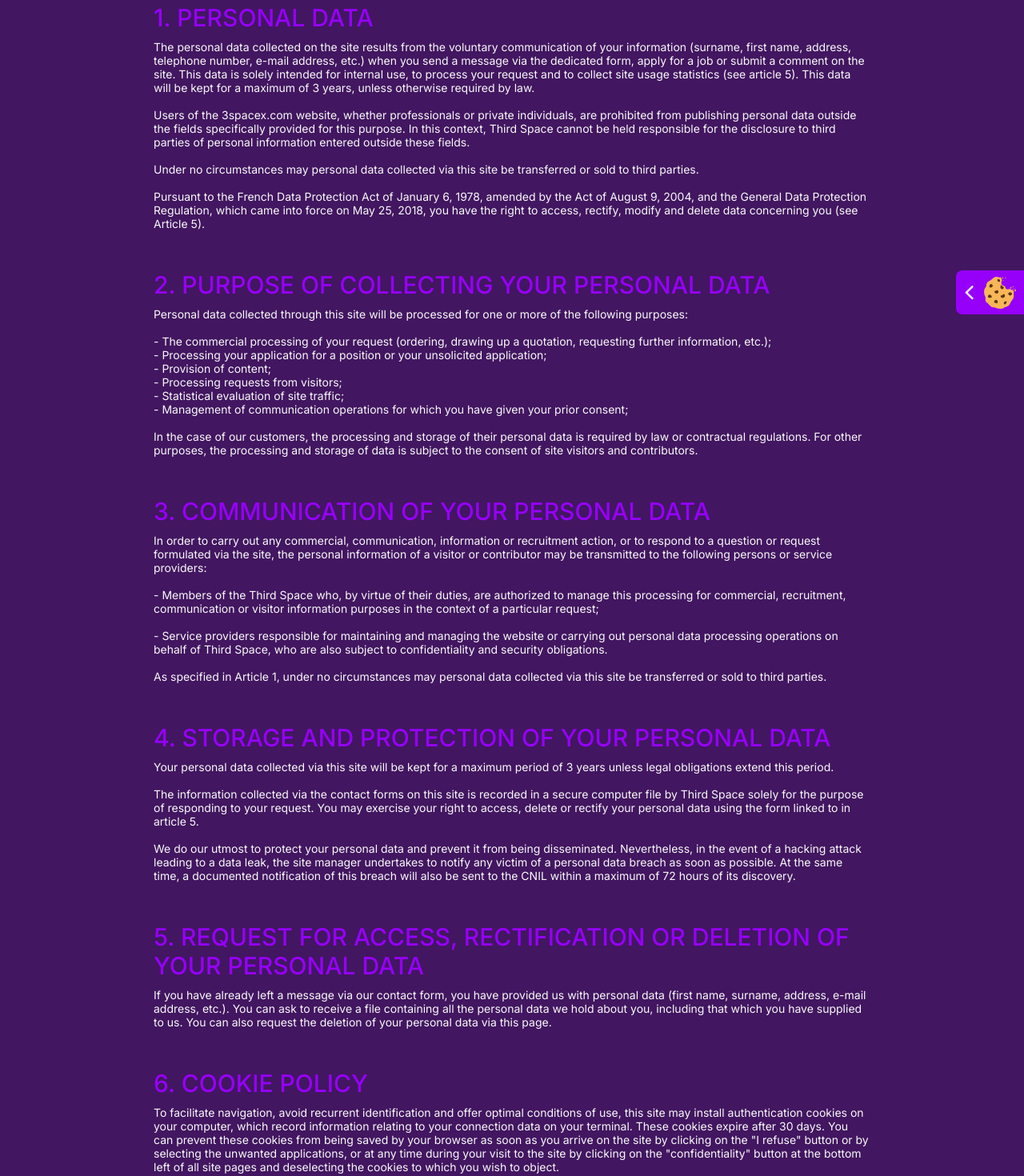
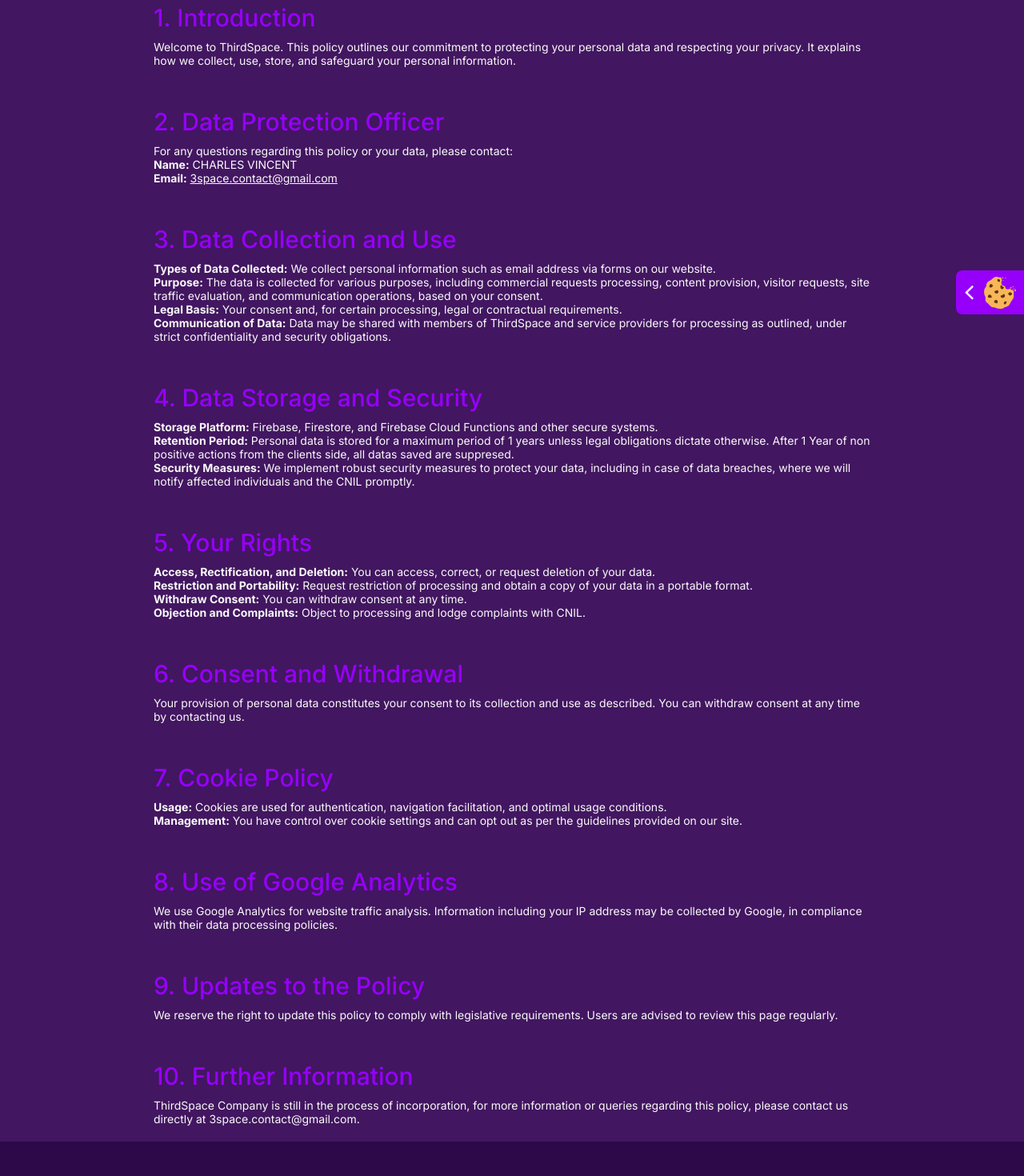
Before and after one commit to TheiaWeb/Web3, a website: page production/privacy.html in a window 1280 px wide. Shown: the part 357-1827 px from the top of the page at 80% size. Drawn offline with nearby package versions, Linux system fonts and the light colour scheme.

Commit message:
push cookies / policies

```diff
--- a/production/css/style.css
+++ b/production/css/style.css
@@ -680,7 +680,10 @@
 .privacy__section {
     padding: 20px 15%;
 }
-
+.privacy__section a {
+    color: var(--white);
+    text-decoration: underline;
+}
 
 /*==================== COOKIE ====================*/
 .cookie__box {
--- a/production/privacy.html
+++ b/production/privacy.html
@@ -54,77 +54,67 @@
     <section class="privacy__content">
 
         <div class="privacy__section">
-            <h2 class="privacy__content-title">1. PERSONAL DATA</h2>
-            <p>The personal data collected on the site results from the voluntary communication of your information (surname, first name, address, telephone number, e-mail address, etc.) when you send a message via the dedicated form, apply for a job or submit a comment on the site. This data is solely intended for internal use, to process your request and to collect site usage statistics (see article 5). This data will be kept for a maximum of 3 years, unless otherwise required by law.
-            <br><br>
-            Users of the 3spacex.com website, whether professionals or private individuals, are prohibited from publishing personal data outside the fields specifically provided for this purpose. In this context, Third Space cannot be held responsible for the disclosure to third parties of personal information entered outside these fields.
-            <br><br>
-            Under no circumstances may personal data collected via this site be transferred or sold to third parties.
-            <br><br>
-             Pursuant to the French Data Protection Act of January 6, 1978, amended by the Act of August 9, 2004, and the General Data Protection Regulation, which came into force on May 25, 2018, you have the right to access, rectify, modify and delete data concerning you (see Article 5).</p>
+            <h2 class="privacy__content-title">1. Introduction</h2>
+            <p>Welcome to ThirdSpace. This policy outlines our commitment to protecting your personal data and respecting your privacy. It explains how we collect, use, store, and safeguard your personal information.</p>
         </div>
+
         <div class="privacy__section">
-            <h2 class="privacy__content-title">2. PURPOSE OF COLLECTING YOUR PERSONAL DATA</h2>
-            <p>Personal data collected through this site will be processed for one or more of the following purposes:
-                <br><br>
-                - The commercial processing of your request (ordering, drawing up a quotation, requesting further information, etc.);<br>
-                - Processing your application for a position or your unsolicited application;<br>
-                - Provision of content;<br>
-                - Processing requests from visitors;<br>
-                - Statistical evaluation of site traffic;<br>
-                - Management of communication operations for which you have given your prior consent;
-                <br><br>
-                In the case of our customers, the processing and storage of their personal data is required by law or contractual regulations. For other purposes, the processing and storage of data is subject to the consent of site visitors and contributors.</p>
+            <h2 class="privacy__content-title">2. Data Protection Officer</h2>
+            <p>For any questions regarding this policy or your data, please contact: <br>
+            <strong>Name:</strong> CHARLES VINCENT <br>
+            <strong>Email:</strong> <a href="mailto:3space.contact@gmail.com">3space.contact@gmail.com</a> <br>
         </div>
+
         <div class="privacy__section">
-            <h2 class="privacy__content-title">3. COMMUNICATION OF YOUR PERSONAL DATA</h2>
-            <p>In order to carry out any commercial, communication, information or recruitment action, or to respond to a question or request formulated via the site, the personal information of a visitor or contributor may be transmitted to the following persons or service providers:
-                <br><br>
-                - Members of the Third Space who, by virtue of their duties, are authorized to manage this processing for commercial, recruitment, communication or visitor information purposes in the context of a particular request;
-                <br><br>
-                - Service providers responsible for maintaining and managing the website or carrying out personal data processing operations on behalf of Third Space, who are also subject to confidentiality and security obligations.
-                <br><br>
-                As specified in Article 1, under no circumstances may personal data collected via this site be transferred or sold to third parties.</p>
+            <h2 class="privacy__content-title">3. Data Collection and Use</h2>
+            <p><strong>Types of Data Collected:</strong> We collect personal information such as email address via forms on our website. <br>
+            <strong>Purpose:</strong> The data is collected for various purposes, including commercial requests processing, content provision, visitor requests, site traffic evaluation, and communication operations, based on your consent. <br>
+            <strong>Legal Basis:</strong> Your consent and, for certain processing, legal or contractual requirements. <br>
+            <strong>Communication of Data:</strong> Data may be shared with members of ThirdSpace and service providers for processing as outlined, under strict confidentiality and security obligations.</p>
         </div>
+
         <div class="privacy__section">
-            <h2 class="privacy__content-title">4. STORAGE AND PROTECTION OF YOUR PERSONAL DATA</h2>
-            <p>Your personal data collected via this site will be kept for a maximum period of 3 years unless legal obligations extend this period.
-                <br><br>
-                The information collected via the contact forms on this site is recorded in a secure computer file by Third Space solely for the purpose of responding to your request. You may exercise your right to access, delete or rectify your personal data using the form linked to in article 5.
-                <br><br>
-                We do our utmost to protect your personal data and prevent it from being disseminated. Nevertheless, in the event of a hacking attack leading to a data leak, the site manager undertakes to notify any victim of a personal data breach as soon as possible. At the same time, a documented notification of this breach will also be sent to the CNIL within a maximum of 72 hours of its discovery.</p>
+            <h2 class="privacy__content-title">4. Data Storage and Security</h2>
+            <p><strong>Storage Platform:</strong> Firebase, Firestore, and Firebase Cloud Functions and other secure systems. <br>
+            <strong>Retention Period:</strong> Personal data is stored for a maximum period of 1 years unless legal obligations dictate otherwise. After 1 Year of non positive actions from the clients side, all datas saved are suppresed.<br>
+            <strong>Security Measures:</strong> We implement robust security measures to protect your data, including in case of data breaches, where we will notify affected individuals and the CNIL promptly.</p>
         </div>
+
         <div class="privacy__section">
-            <h2 class="privacy__content-title">5. REQUEST FOR ACCESS, RECTIFICATION OR DELETION OF YOUR PERSONAL DATA</h2>
-            <p>If you have already left a message via our contact form, you have provided us with personal data (first name, surname, address, e-mail address, etc.). You can ask to receive a file containing all the personal data we hold about you, including that which you have supplied to us. You can also request the deletion of your personal data via this page.</p>
+            <h2 class="privacy__content-title">5. Your Rights</h2>
+            <p><strong>Access, Rectification, and Deletion:</strong> You can access, correct, or request deletion of your data. <br>
+            <strong>Restriction and Portability:</strong> Request restriction of processing and obtain a copy of your data in a portable format. <br>
+            <strong>Withdraw Consent:</strong> You can withdraw consent at any time. <br>
+            <strong>Objection and Complaints:</strong> Object to processing and lodge complaints with CNIL.</p>
         </div>
+
         <div class="privacy__section">
-            <h2 class="privacy__content-title">6. COOKIE POLICY</h2>
-            <p>To facilitate navigation, avoid recurrent identification and offer optimal conditions of use, this site may install authentication cookies on your computer, which record information relating to your connection data on your terminal. These cookies expire after 30 days. You can prevent these cookies from being saved by your browser as soon as you arrive on the site by clicking on the "I refuse" button or by selecting the unwanted applications, or at any time during your visit to the site by clicking on the "confidentiality" button at the bottom left of all site pages and deselecting the cookies to which you wish to object.</p>
+            <h2 class="privacy__content-title">6. Consent and Withdrawal</h2>
+            <p>Your provision of personal data constitutes your consent to its collection and use as described. You can withdraw consent at any time by contacting us.</p>
         </div>
+
         <div class="privacy__section">
-            <h2 class="privacy__content-title">7. USE OF YOUR DATA BY GOOGLE ANALYTICS</h2>
-            <p>This website uses Google Analytics, a web analysis service provided by Google Inc ("Google"). Google Analytics uses "cookies", which are text files placed on your computer, to help the website analyze how users use the site. The information generated by the cookie about your use of the website (including your IP address) will be transmitted to and stored by Google on servers in the United States .
-                <br><br>
-                Google will use this information for the purpose of evaluating your use of the website, compiling reports on website activity for website operators and providing other services relating to website activity and internet usage. Google may also transfer this information to third parties where required to do so by law, or where such third parties process the information on Google's behalf, including in particular the publisher of this website. Google will not associate your IP address with any other data held by Google.
-                <br><br>
-                You may refuse the use of cookies by selecting the appropriate settings on your browser, however please note that if you do this you may not be able to use the full functionality of this website. However, such deactivation may prevent you from using certain functions of this site. You may refuse the use of cookies by following the procedure indicated in article 6.</p>
+            <h2 class="privacy__content-title">7. Cookie Policy</h2>
+            <p><strong>Usage:</strong> Cookies are used for authentication, navigation facilitation, and optimal usage conditions. <br>
+            <strong>Management:</strong> You have control over cookie settings and can opt out as per the guidelines provided on our site.</p>
         </div>
+
         <div class="privacy__section">
-            <h2 class="privacy__content-title">8. UPDATING OF THE PERSONAL DATA MANAGEMENT POLICY</h2>
-            <p>Third Space reserves the right to update the present data management and use policy at any time, in order to comply with legislative requirements. All users are therefore invited to visit this page each time they consult the site in order to familiarize themselves with it.</p>
+            <h2 class="privacy__content-title">8. Use of Google Analytics</h2>
+            <p>We use Google Analytics for website traffic analysis. Information including your IP address may be collected by Google, in compliance with their data processing policies.</p>
         </div>
-         <div class="privacy__section">
-            <h2 class="privacy__content-title">9. MORE INFORMATIONS</h2>
-            <p>For any more informations, please contact us directly using the following email adresse : 3space.contact@gmail.com
-            </p>
+
+        <div class="privacy__section">
+            <h2 class="privacy__content-title">9. Updates to the Policy</h2>
+            <p>We reserve the right to update this policy to comply with legislative requirements. Users are advised to review this page regularly.</p>
+        </div>
+
+
+        <div class="privacy__section">
+            <h2 class="privacy__content-title">10. Further Information</h2>
+            <p>ThirdSpace Company is still in the process of incorporation, for more information or queries regarding this policy, please contact us directly at 3space.contact@gmail.com.</p>
         </div>
     </section>
-
-
-
-
-
 
     <footer>
         <div class="footer__content section">
@@ -145,25 +135,25 @@
         </div>
     </footer>
 
-    <div class="cookie__box">
-        <img   class="cookie__box-arrow" onclick="toggleCookiePanel()" src="img/arrow__cookie.png" alt="">
+    <div class="cookie__box" id="cookie__box">
+        <img   class="cookie__box-arrow"  src="img/arrow__cookie.png" alt="">
             <div id="cookieBanner">
                 <img src="img/cookie.png" alt="Cookie" />
-                <div class="cookie__box-switch"  title="Nous collectons les adresses mail pour la newsletter">
+                <div class="cookie__box-switch"  title="We collect e-mail addresses when you subscribe to our newsletter.">
                     <p>Necessary</p>
                     <label class="switch">
-                        <input type="checkbox" id="statistic-switch">
+                        <input type="checkbox" id="Necessary-switch" checked>
                         <span class="slider round"></span>
                       </label>
                 </div>
-                <div class="cookie__box-switch"  title="Google Analytics permet l'amélioration continue de l'expérience utilisateur">
+                <div class="cookie__box-switch"  title="Google Analytics enables continuous improvement of the user experience">
                     <p title="Nous collectons les adresses mail pour la newsletter">Analytics</p>
                     <label class="switch">
-                        <input type="checkbox" id="statistic-switch">
+                        <input type="checkbox" id="Analytics-switch" checked>
                         <span class="slider round"></span>
                       </label>
                 </div>
-                <button class="cookie__save-btn">Save</button>
+                <button class="cookie__save-btn" id="save-button">Save</button>
 
             </div>
         </div>
```
